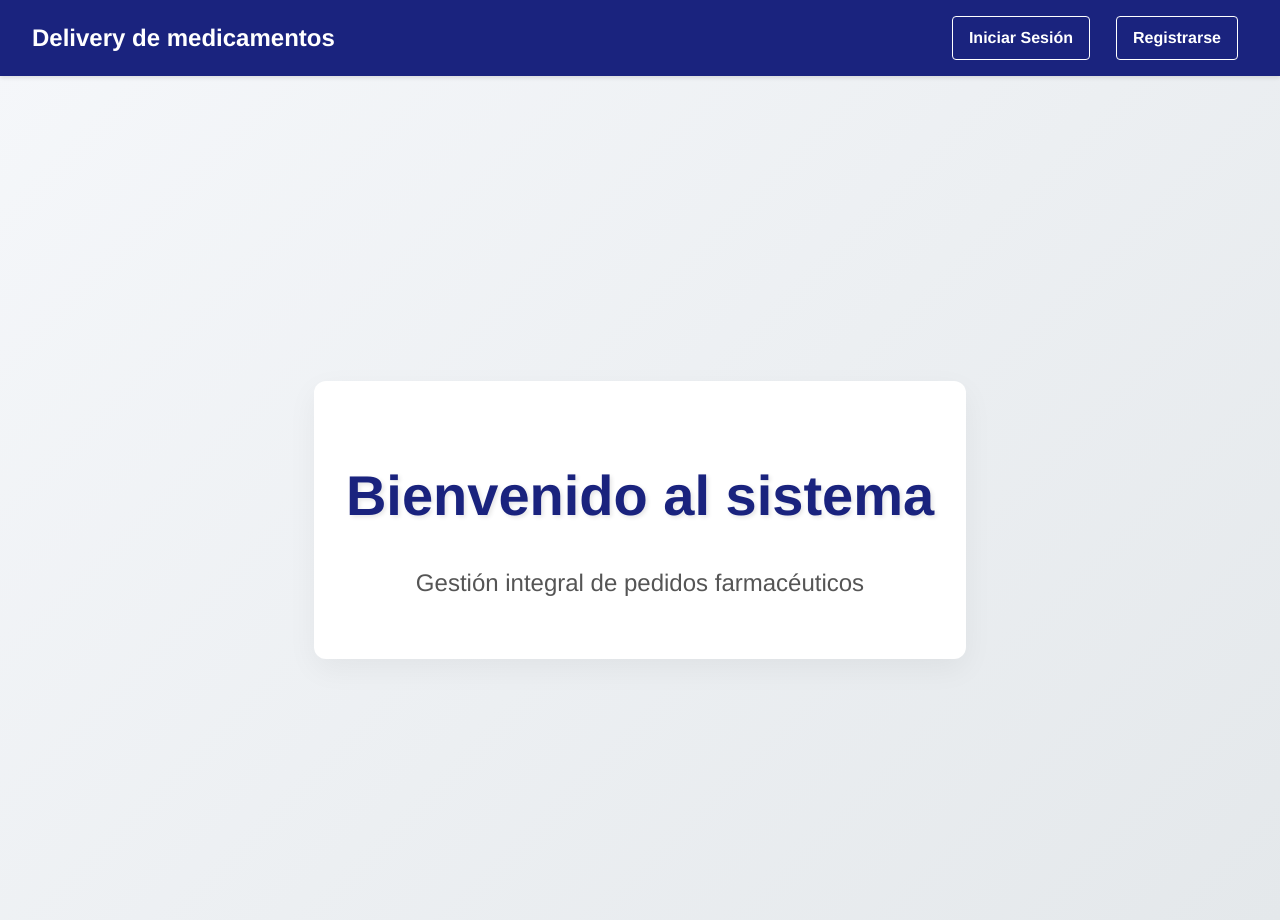
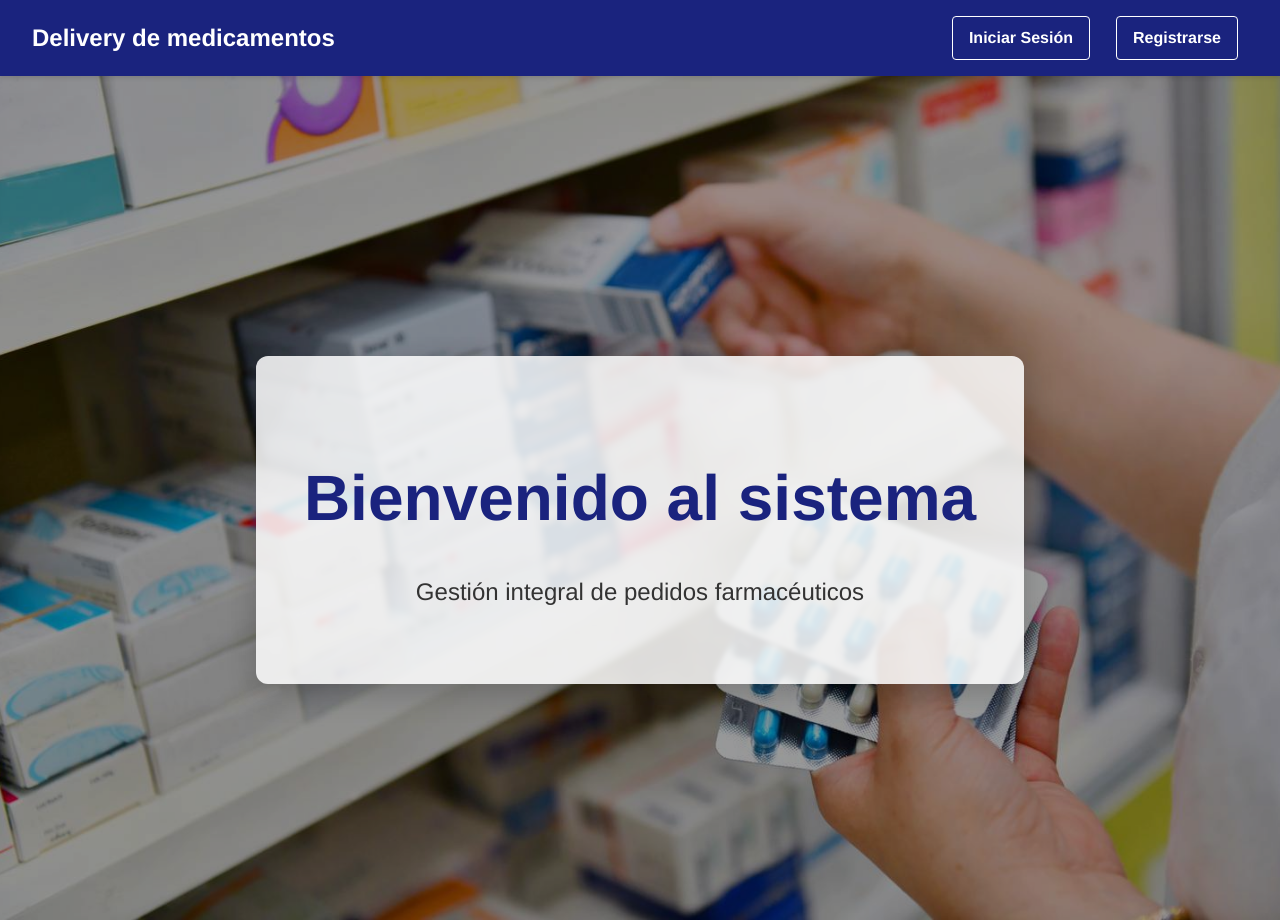
Before and after one commit to IsaacEspinoza91/Lab1-TDB, a Vue app in the folder Front DeliveryMediamentos/delivery/: page / in a window 1280 px wide. Built offline with nearby package versions, Linux system fonts and the light colour scheme.

Commit message:
Add imagen de fondo en home y correcion de back, permite conexiones del puerto 5173

```diff
--- a/Front DeliveryMediamentos/delivery/src/views/HomeView.vue
+++ b/Front DeliveryMediamentos/delivery/src/views/HomeView.vue
@@ -15,37 +15,55 @@ import NavBar from '@/components/NavBar.vue'
 <style scoped>
 .main-content {
   display: flex;
-  flex-direction: column;
   justify-content: center;
   align-items: center;
-  height: 100vh;
-  text-align: center;
+  min-height: 100vh;
   padding-top: 60px;
-  background-color: #f5f5f5;
-  background: linear-gradient(135deg, #f5f7fa 0%, #e4e8eb 100%);
+  background-image: url('/images/background-home.jpg');
+  background-size: cover;
+  background-position: center;
+  background-repeat: no-repeat;
+  background-attachment: fixed;
+  /* Efecto parallax opcional */
+  position: relative;
+}
+
+/* Capa oscura semitransparente para mejorar legibilidad */
+.main-content::before {
+  content: '';
+  position: absolute;
+  top: 0;
+  left: 0;
+  right: 0;
+  bottom: 0;
+  background-color: rgba(0, 0, 0, 0.4);
+  z-index: 0;
 }
 
 .welcome-container {
   max-width: 800px;
-  padding: 2rem;
-  background: white;
+  padding: 3rem;
+  background-color: rgba(255, 255, 255, 0.85);
   border-radius: 12px;
-  box-shadow: 0 10px 30px rgba(0, 0, 0, 0.05);
+  box-shadow: 0 10px 30px rgba(0, 0, 0, 0.2);
+  text-align: center;
+  position: relative;
+  /* Para que aparezca sobre el pseudo-elemento */
+  z-index: 1;
+  backdrop-filter: blur(2px);
+  /* Efecto de vidrio esmerilado */
 }
 
 .welcome-title {
-  font-size: 3.5rem;
+  font-size: clamp(2.5rem, 5vw, 4rem);
   color: #1a237e;
-  margin-bottom: 1rem;
+  margin-bottom: 1.5rem;
   font-weight: 700;
-  text-shadow: 2px 2px 4px rgba(0, 0, 0, 0.1);
-  animation: fadeIn 1s ease-in-out;
 }
 
 .welcome-subtitle {
   font-size: 1.5rem;
-  color: #555;
-  max-width: 600px;
+  color: #333;
   line-height: 1.6;
 }
 
--- a/Front DeliveryMediamentos/delivery/src/views/LoginView.vue
+++ b/Front DeliveryMediamentos/delivery/src/views/LoginView.vue
@@ -60,6 +60,19 @@ const handleLogin = async () => {
 </script>
 
 <style scoped>
+.auth-background {
+  min-height: 100vh;
+  padding-top: 60px;
+  display: flex;
+  justify-content: center;
+  align-items: center;
+  background-image: url('/images/background-home.jpg');
+  background-size: cover;
+  background-position: center;
+  background-repeat: no-repeat;
+  position: relative;
+}
+
 .auth-container {
   max-width: 400px;
   margin: 80px auto 0;
```
Also changed, not shown: Front DeliveryMediamentos/delivery/public/images/background-home.jpg (added), 1 other file (tests, documents, lock files or other folders).
